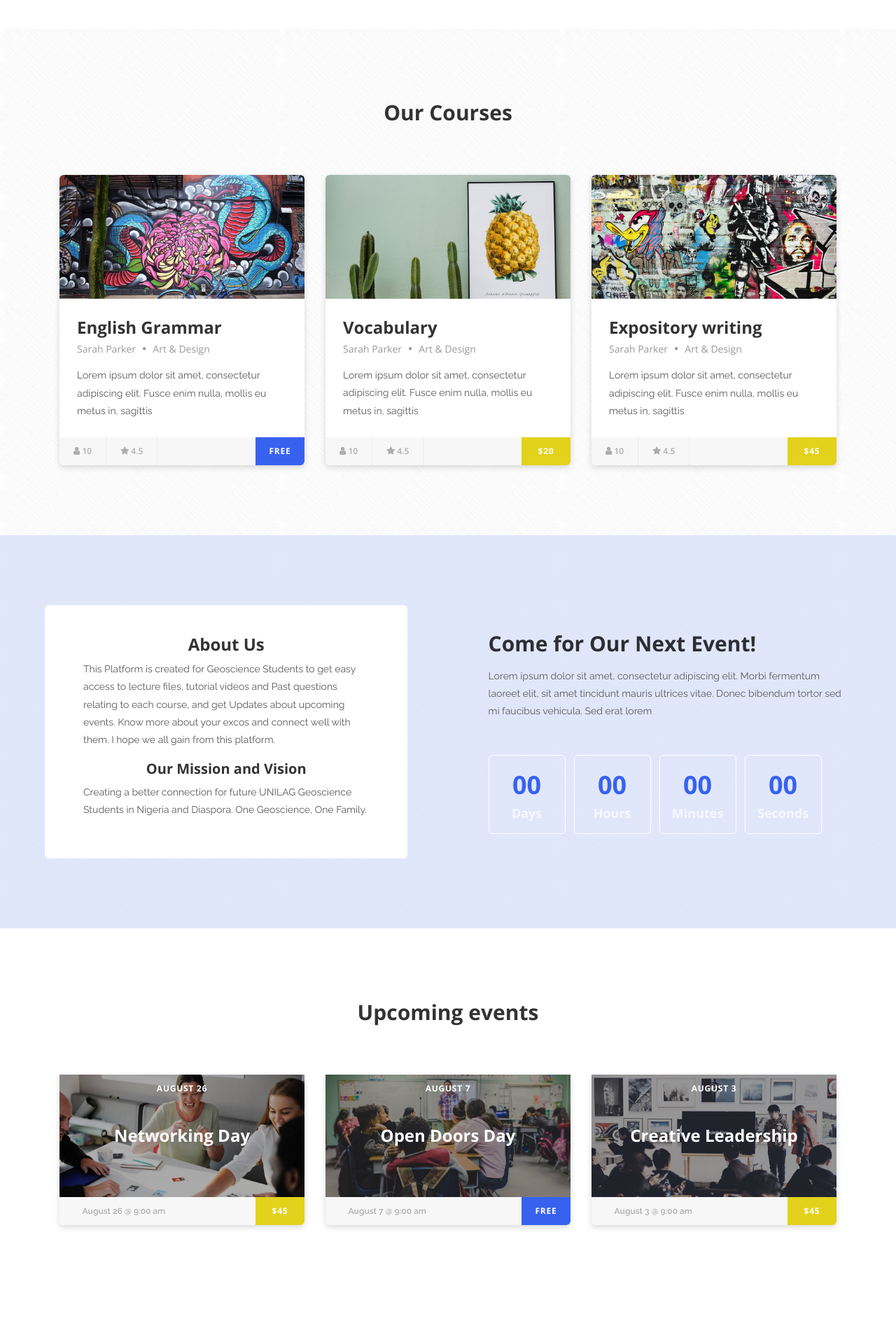
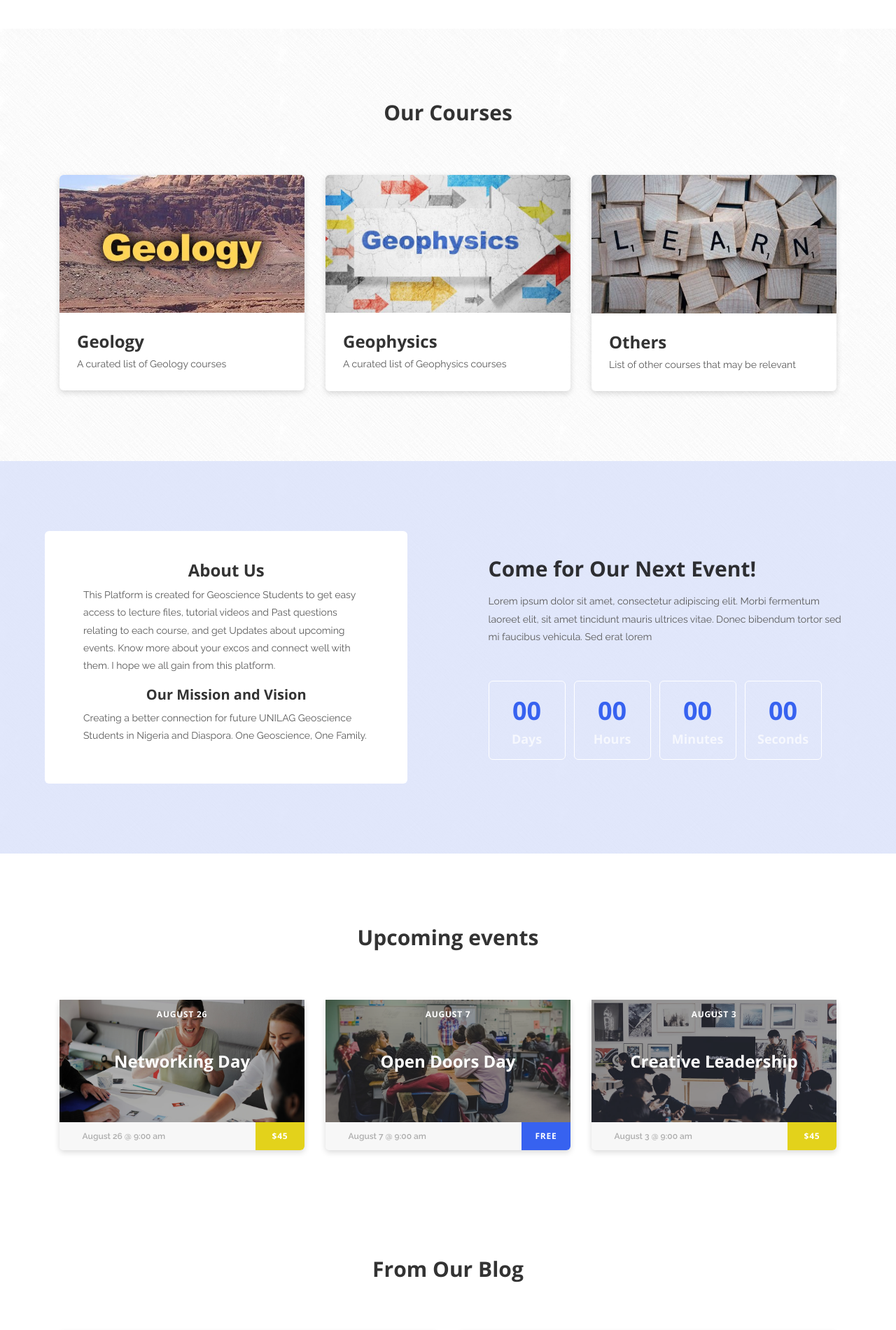
Before and after one commit to oluwafenyi/project-gaia, a Django app: page / in a window 1280 px wide. Shown: the part 948-2849 px from the top of the page at 70% size. Run offline with Django 3.2, Linux system fonts and the light colour scheme; data comes from the database, SQL or seed files in the repository; data that the repository does not hold is empty; some libraries are stand-ins or nearby versions; some web fonts are replaced.

Commit message:
some more improvements to the homepage

```diff
--- a/gaia/static/css/style.css
+++ b/gaia/static/css/style.css
@@ -2859,5 +2859,9 @@ textarea:focus {
     color: #ffffff;
 }
 
+.single-popular-course:hover {
+    transform: scale(1.1);
+}
+
 
 /*# sourceMappingURL=style.css.map */
--- a/gaia/templates/gaia/index.html
+++ b/gaia/templates/gaia/index.html
@@ -97,93 +97,42 @@
                 <!-- Single Popular Course -->
                 <div class="col-12 col-md-6 col-lg-4">
                     <div class="single-popular-course mb-100 wow fadeInUp" data-wow-delay="250ms">
-                        <img src="{% static 'img/bg-img/c1.jpg' %}" alt="">
+                        <a href="{% url 'geology_course_list' %}">
+                            <img src="{% static 'img/thumb-img/geology_thumb.jpg' %}" alt="geology courses">
                             <!-- Course Content -->
                             <div class="course-content">
-                            <h4>English Grammar</h4>
-                            <div class="meta d-flex align-items-center">
-                                <a href="#">Sarah Parker</a>
-                                <span><i class="fa fa-circle" aria-hidden="true"></i></span>
-                                <a href="#">Art &amp; Design</a>
+                                <h4>Geology</h4>
+                                <p>A curated list of Geology courses</p>
                             </div>
-                            <p>Lorem ipsum dolor sit amet, consectetur adipiscing elit. Fusce enim nulla, mollis eu metus in, sagittis</p>
-                        </div>
-                        <!-- Seat Rating Fee -->
-                        <div class="seat-rating-fee d-flex justify-content-between">
-                            <div class="seat-rating h-100 d-flex align-items-center">
-                                <div class="seat">
-                                    <i class="fa fa-user" aria-hidden="true"></i> 10
-                                </div>
-                                <div class="rating">
-                                    <i class="fa fa-star" aria-hidden="true"></i> 4.5
-                                </div>
-                            </div>
-                            <div class="course-fee h-100">
-                                <a href="#" class="free">Free</a>
-                            </div>
-                        </div>
+                        </a>
                     </div>
                 </div>
 
                 <!-- Single Popular Course -->
                 <div class="col-12 col-md-6 col-lg-4">
                     <div class="single-popular-course mb-100 wow fadeInUp" data-wow-delay="500ms">
-                        <img src="{% static 'img/bg-img/c2.jpg' %}" alt="">
+                        <a href="{% url 'geophysics_course_list' %}">
+                            <img src="{% static 'img/thumb-img/geophysics_thumb.jpg' %}" alt="geophysics courses">
                             <!-- Course Content -->
                             <div class="course-content">
-                            <h4>Vocabulary</h4>
-                            <div class="meta d-flex align-items-center">
-                                <a href="#">Sarah Parker</a>
-                                <span><i class="fa fa-circle" aria-hidden="true"></i></span>
-                                <a href="#">Art &amp; Design</a>
+                                <h4>Geophysics</h4>
+                                <p>A curated list of Geophysics courses</p>
                             </div>
-                            <p>Lorem ipsum dolor sit amet, consectetur adipiscing elit. Fusce enim nulla, mollis eu metus in, sagittis</p>
-                        </div>
-                        <!-- Seat Rating Fee -->
-                        <div class="seat-rating-fee d-flex justify-content-between">
-                            <div class="seat-rating h-100 d-flex align-items-center">
-                                <div class="seat">
-                                    <i class="fa fa-user" aria-hidden="true"></i> 10
-                                </div>
-                                <div class="rating">
-                                    <i class="fa fa-star" aria-hidden="true"></i> 4.5
-                                </div>
-                            </div>
-                            <div class="course-fee h-100">
-                                <a href="#">$20</a>
-                            </div>
-                        </div>
+                        </a>
                     </div>
                 </div>
 
                 <!-- Single Popular Course -->
                 <div class="col-12 col-md-6 col-lg-4">
                     <div class="single-popular-course mb-100 wow fadeInUp" data-wow-delay="750ms">
-                        <img src="{% static 'img/bg-img/c3.jpg' %}" alt="">
+                        <a href="{% url 'others_course_list' %}">
+                            <img src="{% static 'img/thumb-img/learn_thumb.jpeg' %}" alt="other courses">
                             <!-- Course Content -->
                             <div class="course-content">
-                            <h4>Expository writing</h4>
-                            <div class="meta d-flex align-items-center">
-                                <a href="#">Sarah Parker</a>
-                                <span><i class="fa fa-circle" aria-hidden="true"></i></span>
-                                <a href="#">Art &amp; Design</a>
+                                <h4>Others</h4>
+                                <p>List of other courses that may be relevant</p>
                             </div>
-                            <p>Lorem ipsum dolor sit amet, consectetur adipiscing elit. Fusce enim nulla, mollis eu metus in, sagittis</p>
-                        </div>
-                        <!-- Seat Rating Fee -->
-                        <div class="seat-rating-fee d-flex justify-content-between">
-                            <div class="seat-rating h-100 d-flex align-items-center">
-                                <div class="seat">
-                                    <i class="fa fa-user" aria-hidden="true"></i> 10
-                                </div>
-                                <div class="rating">
-                                    <i class="fa fa-star" aria-hidden="true"></i> 4.5
-                                </div>
-                            </div>
-                            <div class="course-fee h-100">
-                                <a href="#">$45</a>
-                            </div>
-                        </div>
+                        </a>
                     </div>
                 </div>
             </div>
```
Also changed, not shown: frontend-templates/img/thumb-img/geology_thumb.jpg (added), frontend-templates/img/thumb-img/geophysics_thumb.jpg (added), frontend-templates/img/thumb-img/learn_thumb.jpeg (added), gaia/static/img/thumb-img/geology_thumb.jpg (added), gaia/static/img/thumb-img/geophysics_thumb.jpg (added), gaia/static/img/thumb-img/learn_thumb.jpeg (added). Lines whose indentation alone changed are shown as unchanged.
